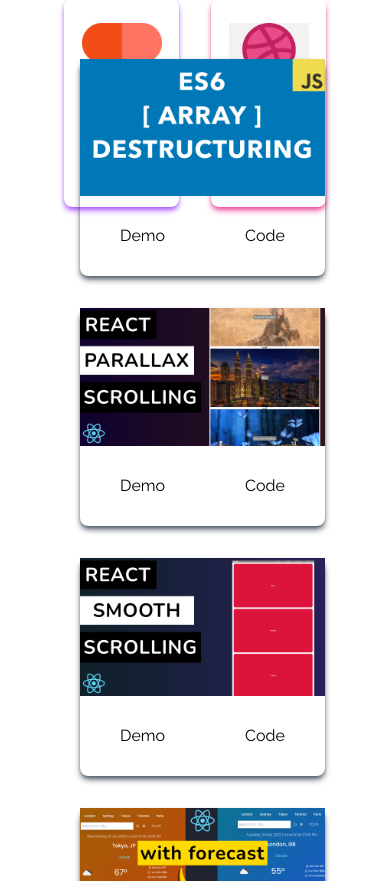
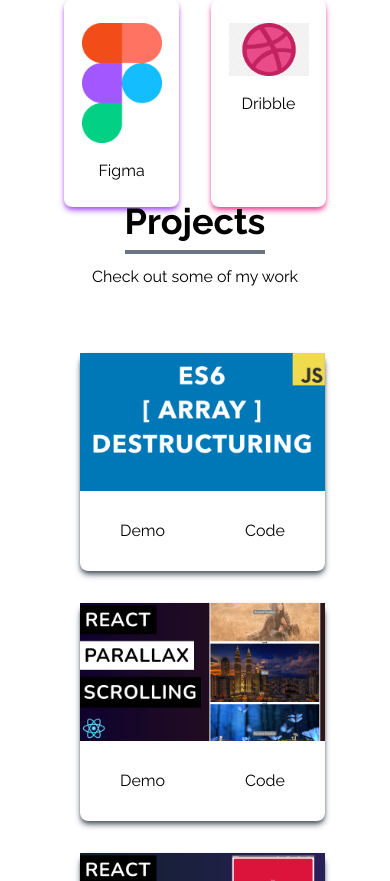
Before and after one commit to ShailendraJungRana/Portfolio, a React (Create React App) app: page / in a window 390 px wide. Shown: the part 2363-3244 px from the top of the page. Built offline with nearby package versions, Linux system fonts and the light colour scheme.

Commit message:
Managing and make it responsive

```diff
--- a/src/components/NavBar.jsx
+++ b/src/components/NavBar.jsx
@@ -44,7 +44,7 @@ const Navbar = () => {
 return (
   <div className={`flex justify-between items-center w-full h-20 ${nav ? 'bg-to-b from-white to-gray-800' : 'bg-white'} fixed`}>
     <div>
-      <h1 className="text-3xl font-bold font-signature ml-4 px-5 cursor-pointer">ShailendraJR</h1>
+      <h1 className="text-3xl font-bold font-signature ml-4 px-5 hover:scale-105 duration-300 cursor-pointer">ShailendraJR</h1>
     </div>
     <div className="md:hidden">
       <div onClick={toggleNav} className="cursor-pointer pr-6 z-10 text-grey-500">
--- a/src/components/Projects.jsx
+++ b/src/components/Projects.jsx
@@ -35,22 +35,22 @@ const Projects = () => {
 
 
   return (
-    <div id="projects"  className="w-full h-screen bg-to-b  from-white   to-black-800
-    text-white md:h-screen p-4">
+    <div id="projects"  className="w-full h-auto bg-gradient-to-b  from-white   to-black-800
+    text-white  p-4">
     <div className='max-w-screen-lg p-4 mx-auto flex flex-col justify-center w-full h-full'>
     <div className='pb-10'>
     <p className='text-4xl font-bold inline border-b-4 border-gray-500 py-2 text-black'>
         Projects
 
     </p>
-    <p className='py-6 text-black'>Check out some of my work</p>
+    <p className='py-6  text-black'>Check out some of my work</p>
     </div>
 
     <div className='grid sm:grid-cols-2 md:grid-cols-3 gap-8 px-12 sm:px-0 '>
     {
         portfolio.map(({id,src})=>(
 
-        <div key ={id} className='shadow-md shadow-gray-600 rounded-lg'>
+        <div key ={id} className='shadow-md  shadow-gray-600 rounded-lg'>
             <img src={src} alt='' className='rounder-md duration-200 hover:scale-105'/>
             <div className='flex items-center justify-center'>
             <button className='w-1/2 px-6 py-3 m-4 duration-200 hover:scale-105 text-black' > Demo </button>
--- a/src/components/Shailendra.jsx
+++ b/src/components/Shailendra.jsx
@@ -18,7 +18,7 @@ const Shailendra = () => {
 
       <div className="flex justify-center items-center md:mr-0">
   <div className="w-60 h-60 md:w-60 md:h-60">
-    <img src={HeroImage} alt="profile" className='object-cover rounded-full w-full h-full' />
+    <img src={HeroImage} alt="profile" className='object-cover  rounded-full w-full h-full' />
   </div>
 </div>
 
```
